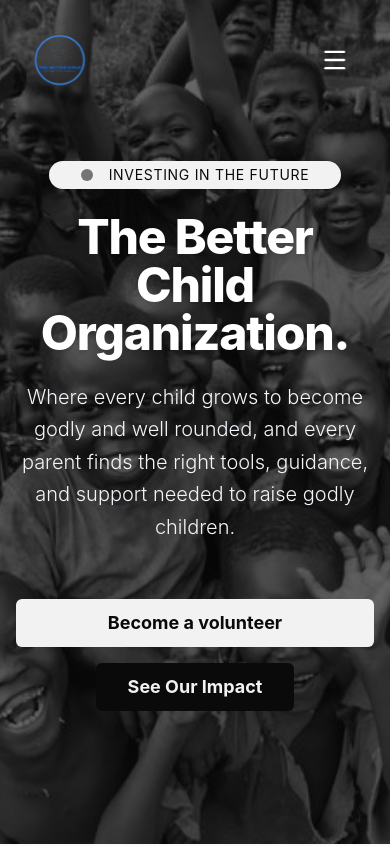
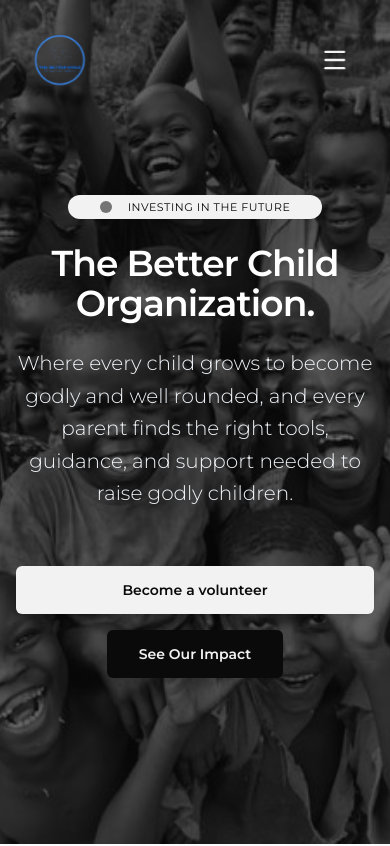
Before and after one commit to Elite-Dev-Repo/thebetterchild, a React (Vite) app: page / in a window 390 px wide. Shown: the top 846 px of the page. Built offline with nearby package versions, Linux system fonts and the light colour scheme.

Commit message:
feat: implement responsive navigation, team section, and global Tailwind CSS configuration

```diff
--- a/index.html
+++ b/index.html
@@ -4,7 +4,13 @@
     <meta charset="UTF-8" />
     <link rel="shortcut icon" href="favico.png" type="image/x-icon" />
     <meta name="viewport" content="width=device-width, initial-scale=1.0" />
-    <title>Thebetterchild</title>
+    <link rel="preconnect" href="https://fonts.googleapis.com" />
+    <link rel="preconnect" href="https://fonts.gstatic.com" crossorigin />
+    <link
+      href="https://fonts.googleapis.com/css2?family=Montserrat:ital,wght@0,100..900;1,100..900&display=swap"
+      rel="stylesheet"
+    />
+    <title>The Better Child | Nurturing the Next Generation.</title>
   </head>
   <body>
     <div id="root"></div>
--- a/src/components/Header.jsx
+++ b/src/components/Header.jsx
@@ -23,7 +23,7 @@ const Header = () => {
             className="flex items-center mt-7 justify-center gap-4 w-fit px-8 mx-auto bg-background rounded-full py-1"
           >
             <div className="w-3 h-3 animate-pulse rounded-full bg-foreground"></div>
-            <span className="text-sm tracking-wider text-foreground uppercase">
+            <span className="text-[11px] tracking-wider text-foreground uppercase">
               Investing in the Future
             </span>
           </motion.div>
@@ -32,7 +32,7 @@ const Header = () => {
           <motion.h1
             {...fadeInUp}
             transition={{ delay: 0.2, duration: 0.8 }}
-            className="text-5xl md:text-7xl font-extrabold tracking-tight text-white drop-shadow-md"
+            className="text-4xl md:text-6xl font-semibold tracking-tight text-white drop-shadow-md"
           >
             The Better Child Organization.
           </motion.h1>
@@ -41,7 +41,7 @@ const Header = () => {
           <motion.p
             {...fadeInUp}
             transition={{ delay: 0.4, duration: 0.8 }}
-            className="text-xl md:text-2xl text-slate-100 font-light leading-relaxed"
+            className="text-xl md:text-lg text-slate-100 font-light leading-relaxed"
           >
             Where every child grows to become godly and well rounded, and every
             parent finds the right tools, guidance, and support needed to raise
@@ -63,7 +63,7 @@ const Header = () => {
           >
             <Button
               size="lg"
-              className="bg-background text-lg px-8 py-6 rounded-sm font-bold shadow-lg transition-transform hover:scale-105 active:scale-95 hover:bg-background/90 text-foreground"
+              className="bg-background text-sm px-8 py-6 rounded-sm font-semibold shadow-lg transition-transform hover:scale-105 active:scale-95 hover:bg-background/90 text-foreground"
             >
               Become a volunteer
             </Button>
@@ -71,7 +71,7 @@ const Header = () => {
             <a href="#impact">
               <Button
                 size="lg"
-                className="text-lg px-8 py-6 rounded-sm font-bold bg-foreground backdrop-blur-md text-background hover:scale-105 active:scale-95"
+                className="text-sm px-8 py-6 rounded-sm font-semibold bg-foreground backdrop-blur-md text-background hover:scale-105 active:scale-95"
               >
                 See Our Impact
               </Button>
--- a/src/components/Nav.jsx
+++ b/src/components/Nav.jsx
@@ -8,7 +8,7 @@ function Nav() {
 
   useEffect(() => {
     const handleScroll = () => {
-      if (window.scrollY > 150) {
+      if (window.scrollY > 100) {
         setIsScrolled(true);
       } else {
         setIsScrolled(false);
@@ -30,7 +30,7 @@ function Nav() {
     <nav
       className={`fixed top-5 left-1/2 -translate-x-1/2 w-[95%] z-[100] transition-all duration-300 rounded-2xl ${
         isScrolled
-          ? "bg-foreground/95 backdrop-blur-md shadow-2xl h-[70px]"
+          ? "bg-white backdrop-blur-md shadow-2xl h-[70px]"
           : "bg-transparent h-[80px]"
       } flex items-center justify-between px-6 md:px-10`}
     >
@@ -44,9 +44,9 @@ function Nav() {
         {links.map((link) => (
           <li key={link.title}>
             <a
-              className={`text-xs uppercase font-medium tracking-widest px-4 py-2 rounded-full transition-all ${
+              className={`text-[11px] uppercase font-medium tracking-widest px-4 py-2 rounded-full transition-all ${
                 isScrolled
-                  ? "text-background/70 hover:bg-background hover:text-foreground"
+                  ? "text-black/70 hover:bg-background hover:text-foreground"
                   : "text-white/80 hover:bg-white/20 hover:text-white"
               }`}
               href={link.route}
@@ -62,7 +62,7 @@ function Nav() {
         <button
           onClick={() => setIsOpen(!isOpen)}
           className={`p-2 rounded-lg transition-colors ${
-            isScrolled ? "text-background" : "text-white"
+            isScrolled ? "text-black/70" : "text-background"
           }`}
         >
           {isOpen ? <X size={28} /> : <Menu size={28} />}
--- a/src/components/Team.jsx
+++ b/src/components/Team.jsx
@@ -39,7 +39,7 @@ const Team = () => {
   return (
     <section className="py-24 bg-slate-50 overflow-hidden">
       <div className="container px-6 mx-auto" id="team">
-        {/* Header */}
+        {/* Header section */}
         <motion.div
           initial={{ opacity: 0, x: -20 }}
           whileInView={{ opacity: 1, x: 0 }}
--- a/src/index.css
+++ b/src/index.css
@@ -5,6 +5,7 @@
 body {
   margin: 0;
   padding: 0;
+  font-family: "Montserrat", sans-serif;
 }
 
 html {
```
